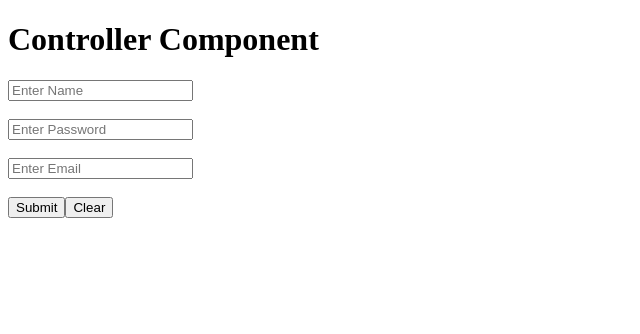
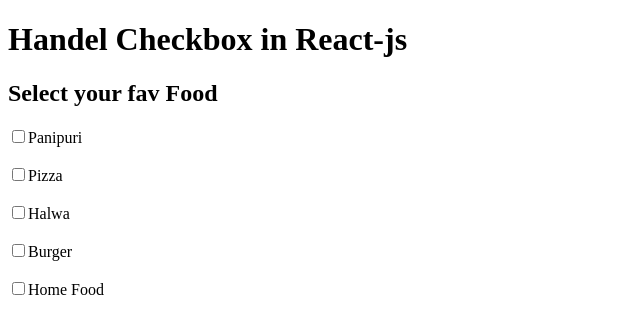
Before and after one commit to Suhani190803/React-blog, a React (Vite) app: page / in a window 1280 px wide. Shown: the top 334 px of the page, without its empty margins (0-640 px from the left). Built offline with nearby package versions, Linux system fonts and the light colour scheme.

Commit message:
Handel Checkbox in React-js

```diff
--- a/src/App.jsx
+++ b/src/App.jsx
@@ -1,29 +1,16 @@
-import { useState } from "react";
+import FavFood from "./FavFood";
+
 
 function App(){
-    const [name,setName] = useState('');
-    const [password,setPassword] = useState('');
-    const [email,setEmail] = useState('');
-     return(
+    return(
       <div>
-        <h1>Controller Component</h1>
-        <form action="" method="get">
-          <input type="text" value={name} onChange={(event)=>setName(event.target.value)} placeholder="Enter Name" />
-          <br/><br/>
-          <input type="password" value={password} onChange={(event)=>setPassword(event.target.value)} placeholder="Enter Password" />
-          <br/><br/>
-          <input type="email" value={email} onChange={(event)=>setEmail(event.target.value)} placeholder="Enter Email" />
-          <br/><br/>
-          <button>Submit</button>
-           <button onClick ={()=>{setEmail('');setPassword('');setName('')}}>Clear</button>
+        <h1>Handel Checkbox in React-js</h1>
 
+        <FavFood/>
+      </div>
 
-          <h3>{name}</h3>
-          <h3>{password}</h3>
-          <h3>{email}</h3>
-        </form>
-      </div>
-     )
+    )
+
   }
 
 export default App ;
--- /dev/null
+++ b/src/FavFood.jsx
@@ -0,0 +1,40 @@
+import { useState } from "react";
+
+function FavFood(){
+    const[food,setFood] = useState([]);
+    const handleFood = (event)=>{
+       console.log(event.target.value , event.target.checked);
+       if(event.target.checked){
+        setFood([...food,event.target.value])
+       }else{
+        setFood([...food.filter((item)=> item!=event.target.value)])
+       }
+
+    }
+    return(
+        <div>
+            <h2> Select your fav Food</h2>
+            <input  onChange ={handleFood} type="checkbox" id="Panipuri" value="Panipuri"/>
+            <lable htmlFor ="Panipuri">Panipuri</lable>
+             <br/>
+             <br/>
+            <input onChange ={handleFood} type="checkbox" id="Pizza" value="Pizza" />
+            <lable htmlFor ="Pizza">Pizza</lable>
+              <br/>
+             <br/>
+            <input  onChange ={handleFood} type="checkbox" id="Halwa" value="Halwa"/>
+            <lable htmlFor ="Halwa">Halwa</lable>
+              <br/>
+             <br/>
+            <input onChange ={handleFood} type="checkbox" id="Burger" value="Burger"/>
+            <lable htmlFor ="Burger">Burger</lable>
+             <br/>
+             <br/>
+            <input onChange ={handleFood} type="checkbox" id="Home Food" value="Home Food"/>
+            <lable htmlFor ="Home Food">Home Food</lable>
+            <h1>{food.toString()}</h1>
+        </div>
+
+    )
+}
+export default FavFood;
```
